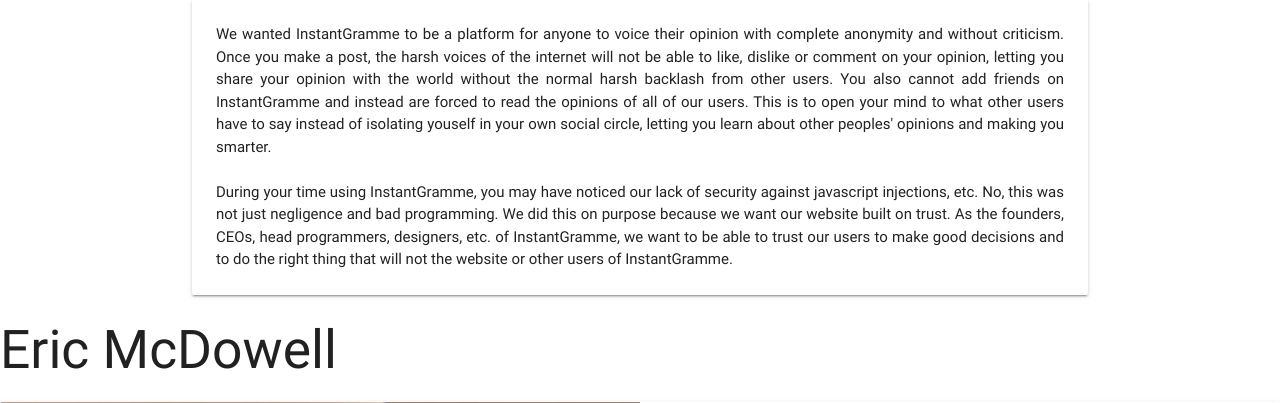
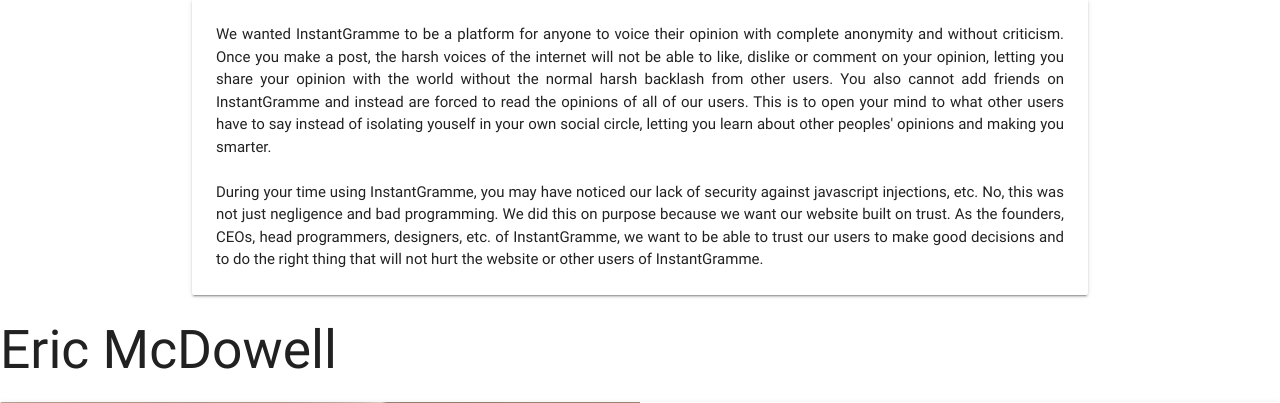
Before and after one commit to Kais-uccrepo/TwitterClone, a PHP site: page /about.html in a window 1280 px wide. Shown: the part 194-597 px from the top of the page. Run offline with PHP 8.4, Linux system fonts and the light colour scheme.

Commit message:
minor fix

```diff
--- a/about.html
+++ b/about.html
@@ -49,8 +49,8 @@
               During your time using InstantGramme, you may have noticed our lack of security against javascript
               injections, etc. No, this was not just negligence and bad programming. We did this on purpose because we
               want our website built on trust. As the founders, CEOs, head programmers, designers, etc. of InstantGramme,
-              we want to be able to trust our users to make good decisions and to do the right thing that will not the website
-              or other users of InstantGramme.
+              we want to be able to trust our users to make good decisions and to do the right thing that will not hurt the
+              website or other users of InstantGramme.
             </p>
           </div>
         </div>
--- a/edit.php
+++ b/edit.php
@@ -28,9 +28,7 @@
 	</nav>
 </div>
 
-<div class='container'>
-
-
+<div class="container">
 <form class="" role="search" action="<?=$_SERVER['PHP_SELF']?>" method="post">
   <div class="">
     <input type="text" class="" placeholder="Inquire" name="hashtagsearch" id="hashtagsearch">
```
